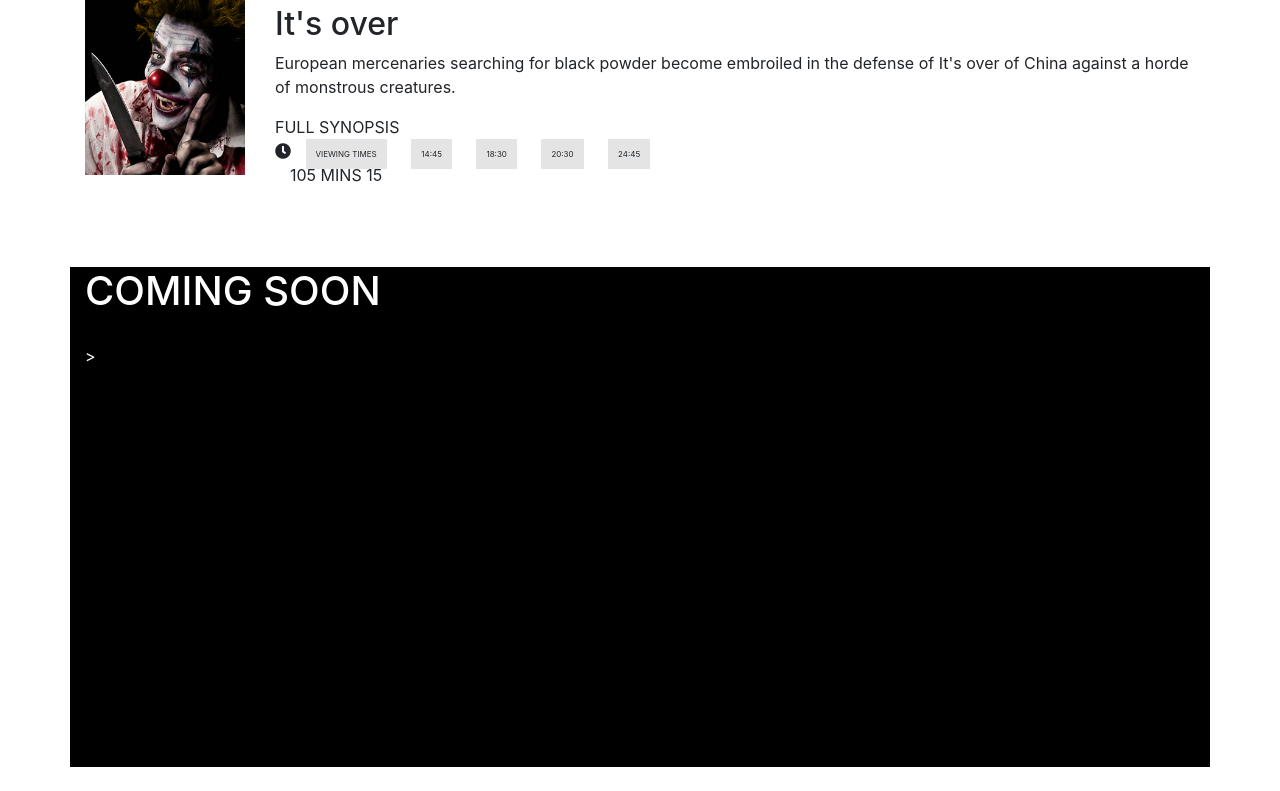
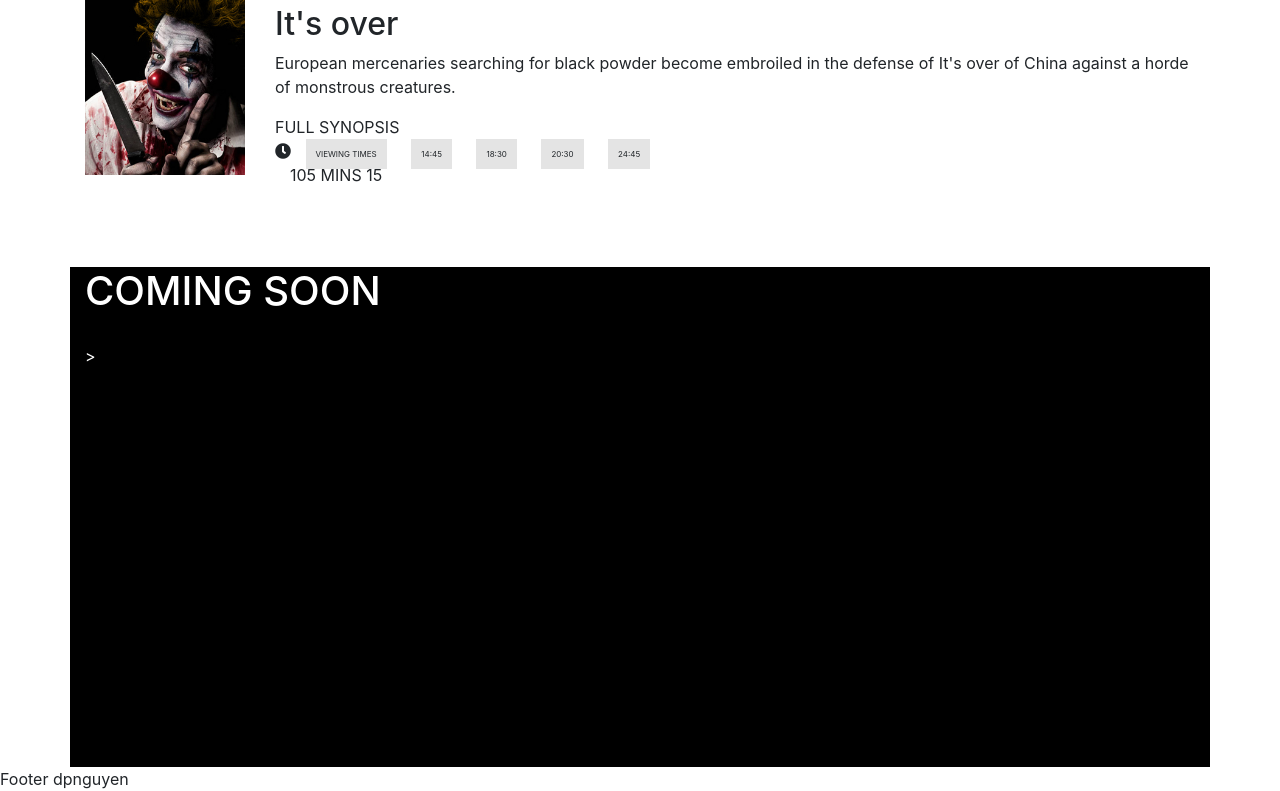
Before and after one commit to Tai-NG/-bc04_movie_star, a plain HTML site: page index.html in a window 1280 px wide. Shown: the part 1249-2040 px from the top of the page. Before the commit the page ends 2016 px from the top, so only its background shows below. Drawn offline with nearby package versions, Linux system fonts and the light colour scheme; a web font is replaced by a local one.

Commit message:
dpnguyen

```diff
--- a/index.html
+++ b/index.html
@@ -243,7 +243,7 @@
             <div class="bg" style="background-image: url("./cinema-layout/movie-6.jpg")></div>></div>
             </div>
 
-
+        </div>
             </div>
         </div>
     </section>
@@ -305,6 +305,9 @@
             ]
         });
     </script>
+    <footer>
+        <div>Footer dpnguyen</div>
+    </footer>
 </body>
 
 </html>
```
